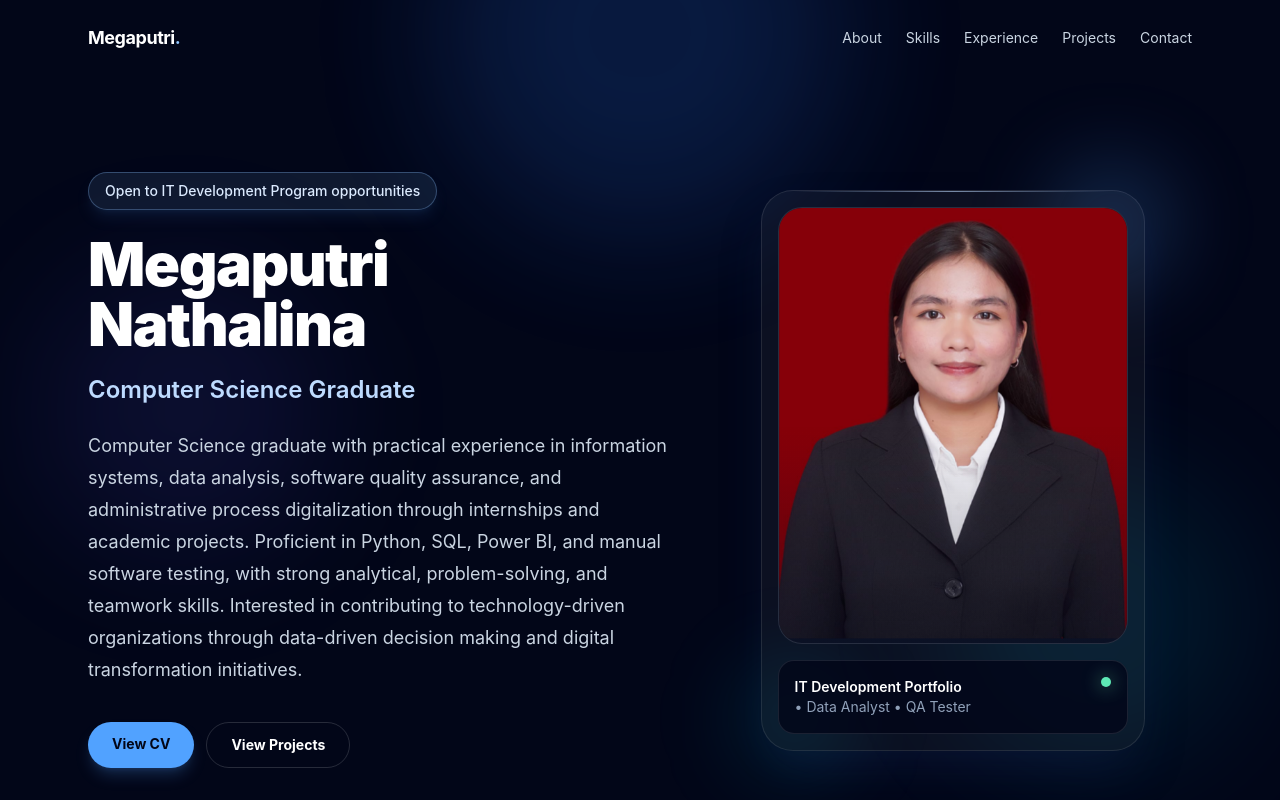
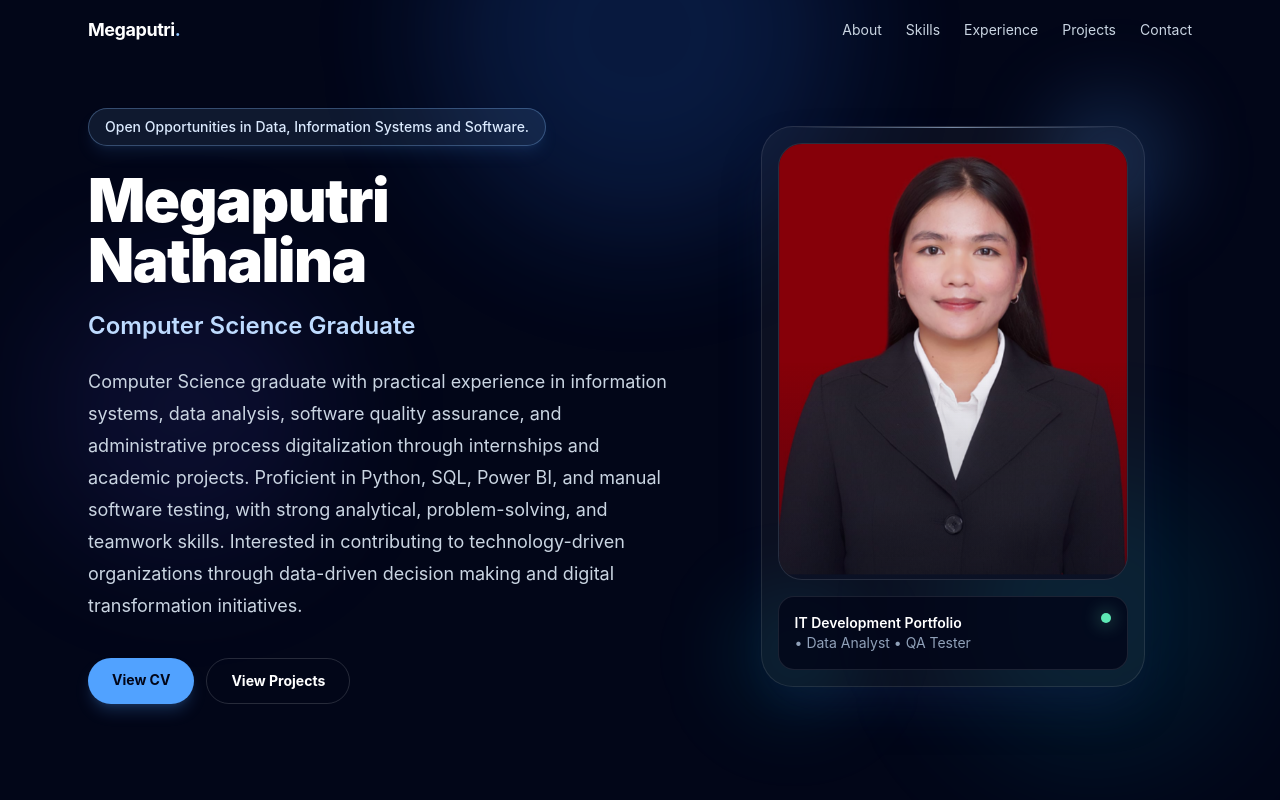
Before and after one commit to MegaputriPanjaitan/megaputri-portfolio, a React (Vite) app: page / in a window 1280 px wide. Shown: the top 800 px of the page. Built offline with nearby package versions, Linux system fonts and the light colour scheme.

Commit message:
revisi contact dan profile

```diff
--- a/src/App.jsx
+++ b/src/App.jsx
@@ -774,12 +774,6 @@ function ProjectSlide({ project, index }) {
 
               <div className="flex flex-col items-end gap-2">
 
-                <span className="rounded-full border border-white/10 bg-slate-950/60 px-4 py-2 text-xs font-semibold text-slate-300">
-                  {project.layout === "mobile"
-                    ? "Mobile-style Preview"
-                    : "Desktop/Web Preview"}
-                </span>
-
                 <span className="text-xs font-medium text-blue-300 opacity-0 transition-all duration-300 group-hover:opacity-100">
                   View Repository ↗
                 </span>
@@ -969,7 +963,7 @@ export default function App() {
         <div className="absolute left-10 top-1/3 h-72 w-72 rounded-full bg-indigo-500/10 blur-3xl" />
       </div>
 
-      <nav className="relative z-10 mx-auto flex max-w-6xl items-center justify-between px-6 py-6">
+      <nav className="relative z-10 mx-auto flex max-w-6xl items-center justify-between px-6 py-4">
         <a href="#home" className="text-lg font-bold tracking-tight text-white">
           Megaputri<span className="text-blue-300">.</span>
         </a>
@@ -995,11 +989,11 @@ export default function App() {
 
       <section
         id="home"
-        className="relative z-10 mx-auto grid max-w-6xl items-center gap-10 px-6 pb-20 pt-16 md:grid-cols-[1.1fr_0.9fr] md:pb-28 md:pt-24"
+        className="relative z-10 mx-auto grid max-w-6xl items-center gap-10 px-6 pb-20 pt-8 md:grid-cols-[1.1fr_0.9fr] md:pb-28 md:pt-12"
       >
         <div className="fade-up text-center md:text-left">
           <div className="mb-6 inline-flex rounded-full border border-blue-300/30 bg-blue-300/10 px-4 py-2 text-sm font-medium text-blue-100 shadow-lg shadow-blue-400/10">
-            Open to IT Development Program opportunities
+            Open Opportunities in Data, Information Systems and Software.
           </div>
 
           <h1 className="max-w-4xl text-4xl font-black tracking-tight text-white md:text-6xl">
@@ -1118,14 +1112,14 @@ export default function App() {
 
         <div className="flex flex-col justify-center gap-3 sm:flex-row">
           <a
-            className="rounded-full bg-white px-6 py-3 text-sm font-bold text-slate-950 transition hover:-translate-y-0.5 hover:bg-blue-100"
+            className="rounded-full border border-white/15 px-6 py-3 text-sm font-bold text-white transition hover:-translate-y-0.5 hover:border-blue-300/50 hover:bg-blue-400 hover:text-slate-950"
             href={`mailto:${profile.email}`}
           >
             Email Me
           </a>
 
           <a
-            className="rounded-full border border-white/15 px-6 py-3 text-sm font-bold text-white transition hover:-translate-y-0.5 hover:border-blue-300/50 hover:bg-white/10"
+            className="rounded-full border border-white/15 px-6 py-3 text-sm font-bold text-white transition hover:-translate-y-0.5 hover:border-blue-300/50 hover:bg-blue-400 hover:text-slate-950"
             href={profile.linkedin}
             target="_blank"
             rel="noreferrer"
@@ -1134,7 +1128,7 @@ export default function App() {
           </a>
 
           <a
-            className="rounded-full border border-white/15 px-6 py-3 text-sm font-bold text-white transition hover:-translate-y-0.5 hover:border-blue-300/50 hover:bg-white/10"
+            className="rounded-full border border-white/15 px-6 py-3 text-sm font-bold text-white transition hover:-translate-y-0.5 hover:border-blue-300/50 hover:bg-blue-400 hover:text-slate-950"
             href={profile.github}
             target="_blank"
             rel="noreferrer"
@@ -1143,6 +1137,10 @@ export default function App() {
           </a>
         </div>
 
+        <p className="mt-6 text-sm text-white/90">
+        Based in Medan, Indonesia • Open to relocation, remote, and hybrid opportunities.
+        </p>
+
         <p className="mt-8 text-sm text-slate-500">
           © 2026 Megaputri Nathalina. Built with React, Vite, and Tailwind CSS.
         </p>
```
